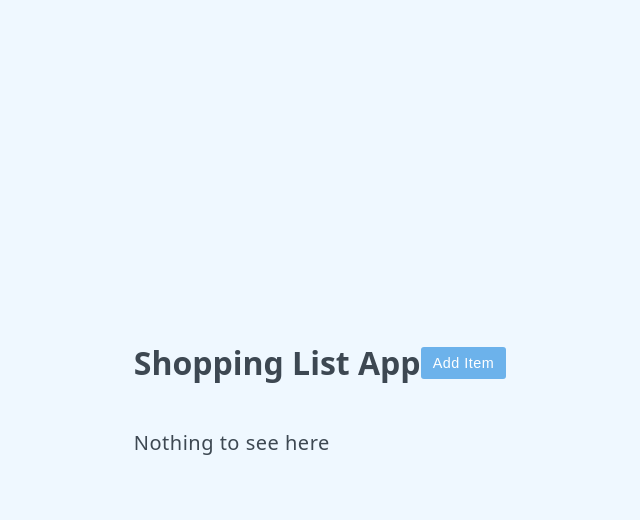
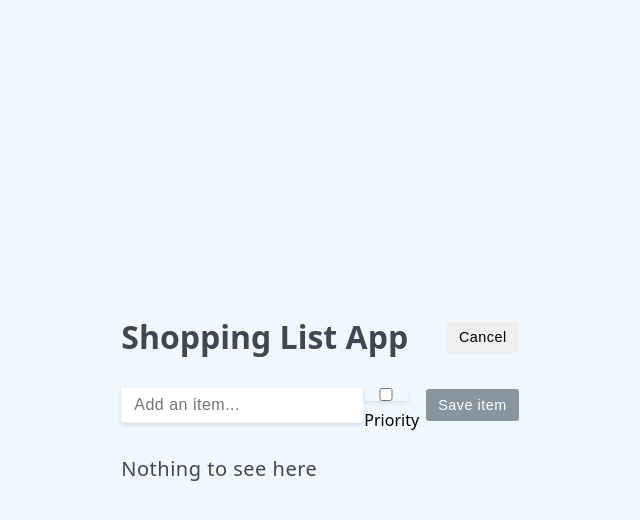
Before and after one commit to ZALOFARG/todo-app-vue, a Vue app: page / in a window 1280 px wide. Both pictures are taken after a click on the button "Add Item". Shown: the top 520 px of the page, without its empty margins (320-960 px from the left). Built offline with nearby package versions, Linux system fonts and the light colour scheme.

Commit message:
feat: provide disable func to the button

```diff
--- a/src/App.vue
+++ b/src/App.vue
@@ -14,13 +14,17 @@ const saveItem = () => {
   items.value.push({ id: items.value.length + 1, label: newItem.value })
   newItem.value = ''
 }
+const doEdit = (e) => {
+  editing.value = e
+  newItem.value = ''
+}
 </script>
 
 <template>
   <div class="header">
     <h1>{{ header }}</h1>
-    <button v-if="editing" class="btn">Cancel</button>
-    <button v-else class="btn btn-primary">Add Item</button>
+    <button v-if="editing" class="btn" @click="doEdit(false)">Cancel</button>
+    <button v-else class="btn btn-primary" @click="doEdit(true)">Add Item</button>
   </div>
   <form class="add-item-form" @submit.prevent="saveItem" v-if="editing">
     <input v-model.trim="newItem" type="text" placeholder="Add an item..." />
@@ -28,7 +32,7 @@ const saveItem = () => {
       <input type="checkbox" v-model="newItemHighPriority" />
       Priority
     </label>
-    <button class="btn btn-primary">Save item</button>
+    <button class="btn btn-primary" :disabled="newItem.length === 0">Save item</button>
   </form>
   <ul>
     <li v-for="item in items" :key="item.id">{{ item.label }}</li>
```
